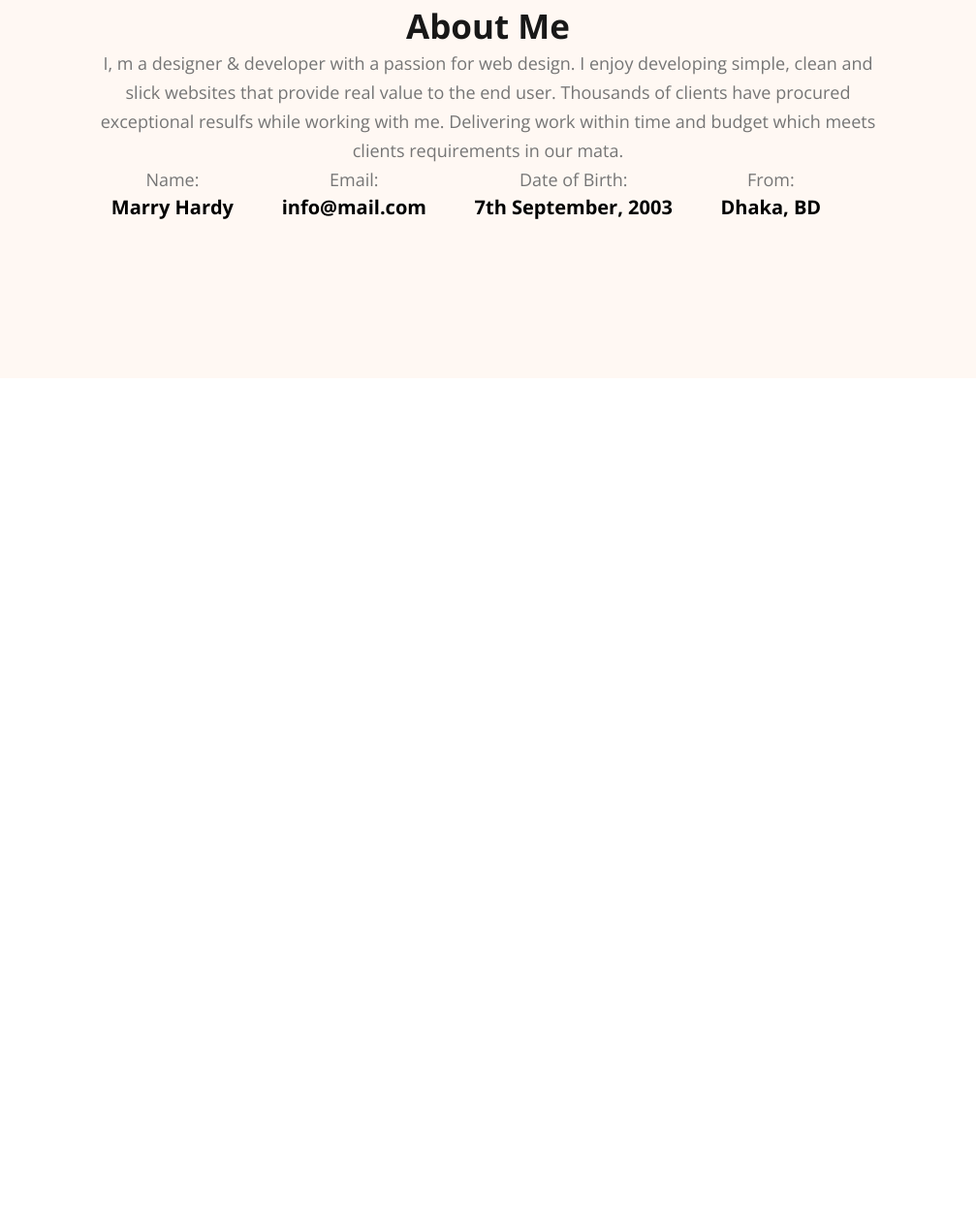
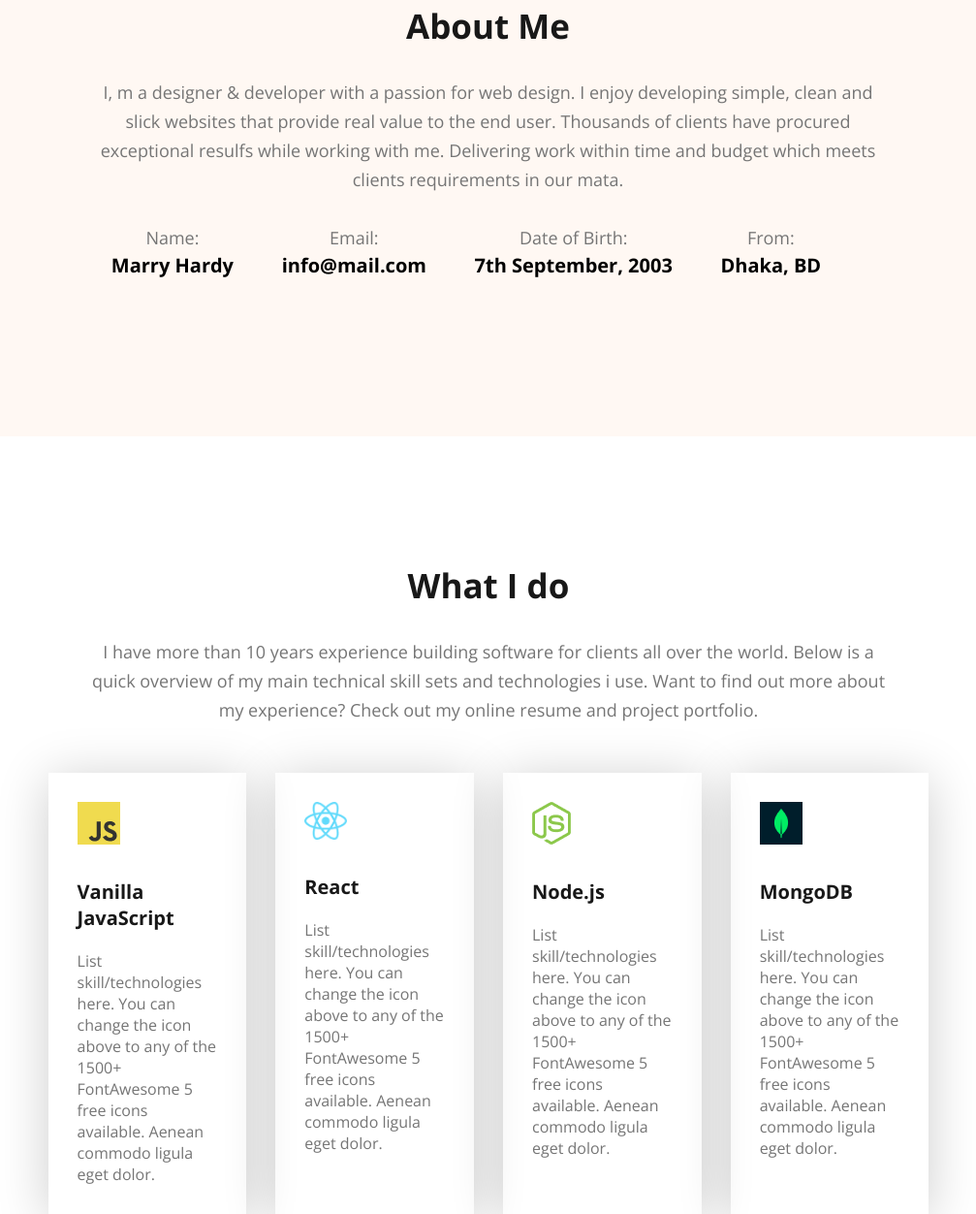
Before and after one commit to Jishan7468/my-portfolio, a plain HTML site: page index.html in a window 1280 px wide. Shown: the part 1064-2316 px from the top of the page at 97% size, without its empty margins (136-1143 px from the left). Before the commit the page ends 1454 px from the top, so only its background shows below. Drawn offline with nearby package versions, Linux system fonts and the light colour scheme.

Commit message:
Skill Box added

```diff
--- a/index.html
+++ b/index.html
@@ -35,7 +35,7 @@
     </header>
 
     <section id="about">
-        <div class="about-info">
+        <div class="section-header">
             <h2>About Me</h2>
             <p>I, m a designer & developer with a passion for web design. I enjoy developing simple, clean and slick websites that provide real value to the end user. Thousands of clients have procured exceptional resulfs while working with me. Delivering work within time and budget which meets clients requirements in our mata.</p>
             <div class="about-info-card">
@@ -62,5 +62,42 @@
 
         </div>
     </section>
+
+    <section id="skills">
+      <div class="skills-container">
+        <div class="section-header">
+            <h2>What I do</h2>
+            <p>I have more than 10 years experience building software for clients all over the world. Below is a quick overview of my main technical skill sets and technologies i use. Want to find out more about my experience? Check out my online resume and project portfolio.</p>
+
+        </div>
+        <div class="skill-box">
+
+            <div class="skill-card">
+                <img src="images/icons/js.png" alt="">
+                <h3>Vanilla JavaScript</h3>
+                <p>List skill/technologies here. You can change the icon above to any of the 1500+ FontAwesome 5 free icons available. Aenean commodo ligula eget dolor.</p>
+            </div>
+            <div class="skill-card">
+                <img src="images/icons/react.png" alt="">
+                <h3>React</h3>
+                <p>List skill/technologies here. You can change the icon above to any of the 1500+ FontAwesome 5 free icons available. Aenean commodo ligula eget dolor.</p>
+            </div>
+            <div class="skill-card">
+                <img src="images/icons/nodejs.png" alt="">
+                <h3>Node.js</h3>
+                <p>List skill/technologies here. You can change the icon above to any of the 1500+ FontAwesome 5 free icons available. Aenean commodo ligula eget dolor.</p>
+            </div>
+            <div class="skill-card">
+                <img src="images/icons/mongo.png" alt="">
+                <h3>MongoDB</h3>
+                <p>List skill/technologies here. You can change the icon above to any of the 1500+ FontAwesome 5 free icons available. Aenean commodo ligula eget dolor.</p>
+            </div>
+
+
+
+        </div>
+      </div>
+    </section>
+
 </body>
 </html>
--- a/styles/portfolio.css
+++ b/styles/portfolio.css
@@ -102,32 +102,76 @@
     text-align: center;
     padding-top: 130px;
 }
-#about .about-info{
+#about {
     padding: 131px 157px 163px 156px;
     background-color: #fff8f3;
     max-width: 1140px;
     margin: 0 auto;
     text-align: center;
+    margin-top: 130px;
 
 
 
 }
-#about .about-info .about-info-card{
+#about .about-info-card{
     display: flex;
     justify-content: space-around;
     max-width: 782px;
 
+
 }
-#about .about-info h2{
+.section-header{
+    margin: 0 auto;
+    max-width: 827px;
+    text-align: center;
+
+}
+.section-header h2{
     font-size: 35px;
     color: #181818;
 
 }
-#about .about-info P{
+.section-header P{
     font-size: 18px;
     line-height: 30px;
     color: #757575;
+    margin-top: 30px;
+
+
 }
-#about .about-info .about-info-card h4,p{
+#about .about-info-card h4,p{
     font-size: 20px;
 }
+#skills{
+    padding-top: 130px;
+}
+.skills-container{
+    max-width: 1140px;
+    width: 71%;
+    margin: 0 auto;
+}
+.skill-box{
+    display: flex;
+    gap: 30px;
+    padding-top: 50px;
+}
+.skill-box .skill-card{
+    padding: 30px;
+    max-width: 267px;
+
+     box-shadow: 0 6px 50px 0 #00000033;
+}
+.skill-card img{
+max-width: 44px;
+margin-bottom: 30px;
+
+}
+.skill-card h3{
+    font-size: 20px;
+    color: #181818;
+    margin-bottom: 20px;
+}
+.skill-card p{
+    font-size: 16px;
+    color: #757575;
+}
```
